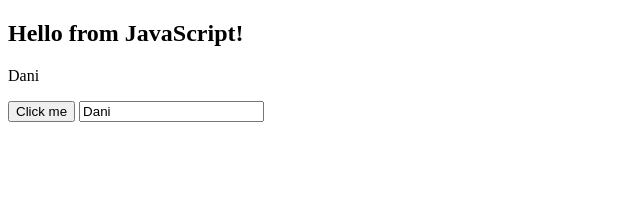
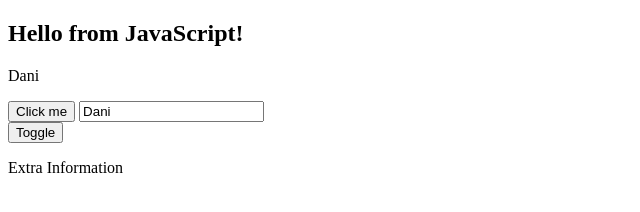
Before and after one commit to danimal-crossing/vuejs-practice, a plain HTML site: page index.html in a window 1280 px wide. Shown: the whole page, without its empty margins (0-640 px from the left). Drawn offline with nearby package versions, Linux system fonts and the light colour scheme.

Commit message:
adds v-if and logic

```diff
--- a/index.html
+++ b/index.html
@@ -12,6 +12,10 @@
     <p>{{ name }}</p>
     <button v-on:click="changeMessage()">Click me</button>
     <input type="text" v-model="name">
+    <div>
+      <button v-on:click="showExtraInformation = !showExtraInformation">Toggle</button>
+      <p v-if="showExtraInformation">Extra Information</p>
+    </div>
   </div>
 </body>
 </html>
--- a/index.js
+++ b/index.js
@@ -2,7 +2,8 @@ var app = new Vue({
   el: "#app",
   data: {
     message: "Hello from JavaScript!",
-    name: "Dani"
+    name: "Dani",
+    showExtraInformation: true
   },
   methods: {
     changeMessage: function () {
```
